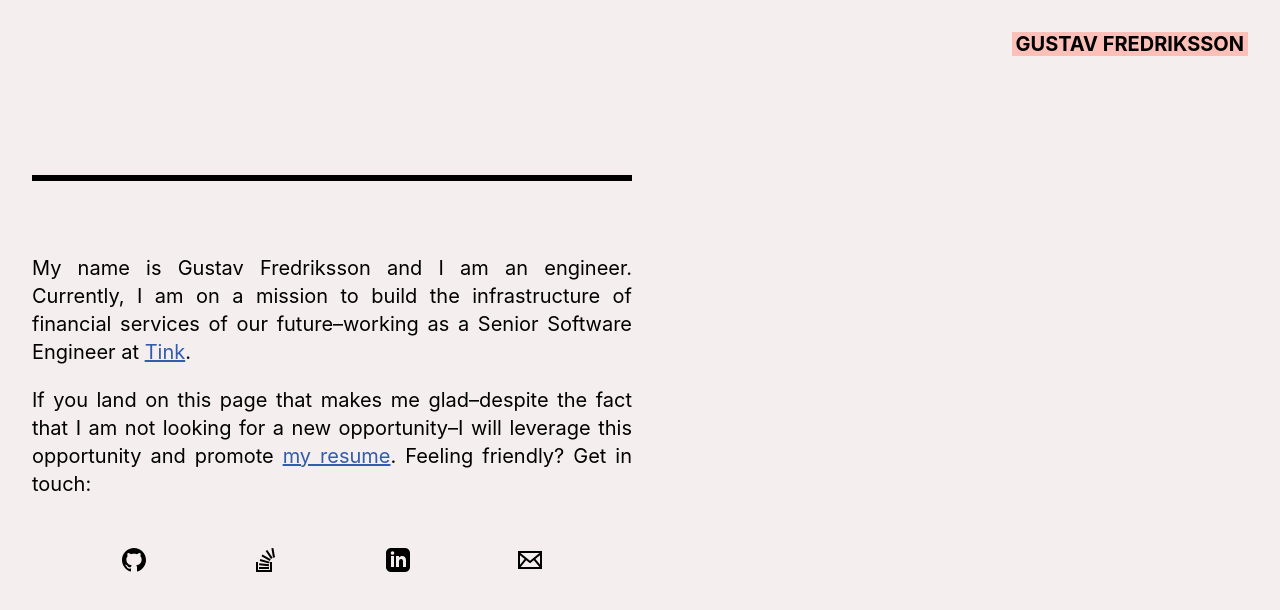
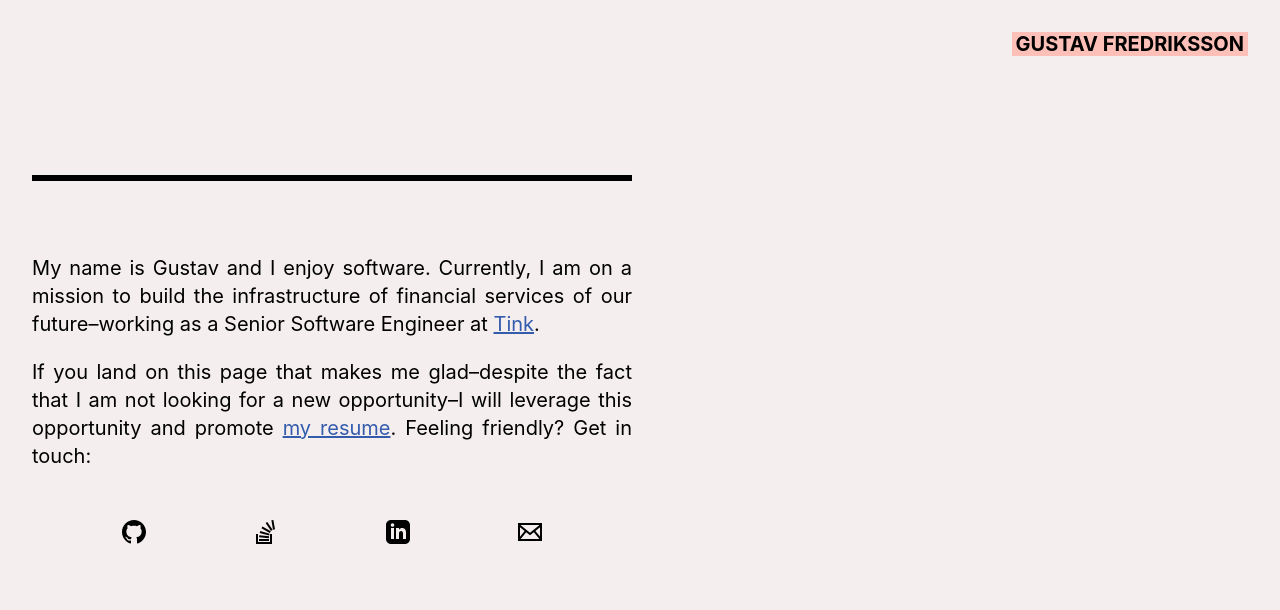
Before and after one commit to fredrikssongustav/gustavfredriksson, a React (Create React App) app: page / in a window 1280 px wide. Shown: the top 610 px of the page. Built offline with nearby package versions, Linux system fonts and the light colour scheme.

Commit message:
chore: update copy

```diff
--- a/src/components/Hello/atoms/ThisIsMe/ThisIsMe.tsx
+++ b/src/components/Hello/atoms/ThisIsMe/ThisIsMe.tsx
@@ -4,10 +4,9 @@ export const ThisIsMe: React.FC = () => {
   return (
     <div style={{ textAlign: "justify" }}>
       <p>
-        My name is Gustav Fredriksson and I am an engineer. Currently, I am on a
-        mission to build the infrastructure of financial services of our
-        future–working as a Senior Software Engineer at{" "}
-        <a href="https://tink.com/">Tink</a>.
+        My name is Gustav and I enjoy software. Currently, I am on a mission to
+        build the infrastructure of financial services of our future–working as
+        a Senior Software Engineer at <a href="https://tink.com/">Tink</a>.
       </p>
       <p>
         If you land on this page that makes me glad–despite the fact that I am
```
